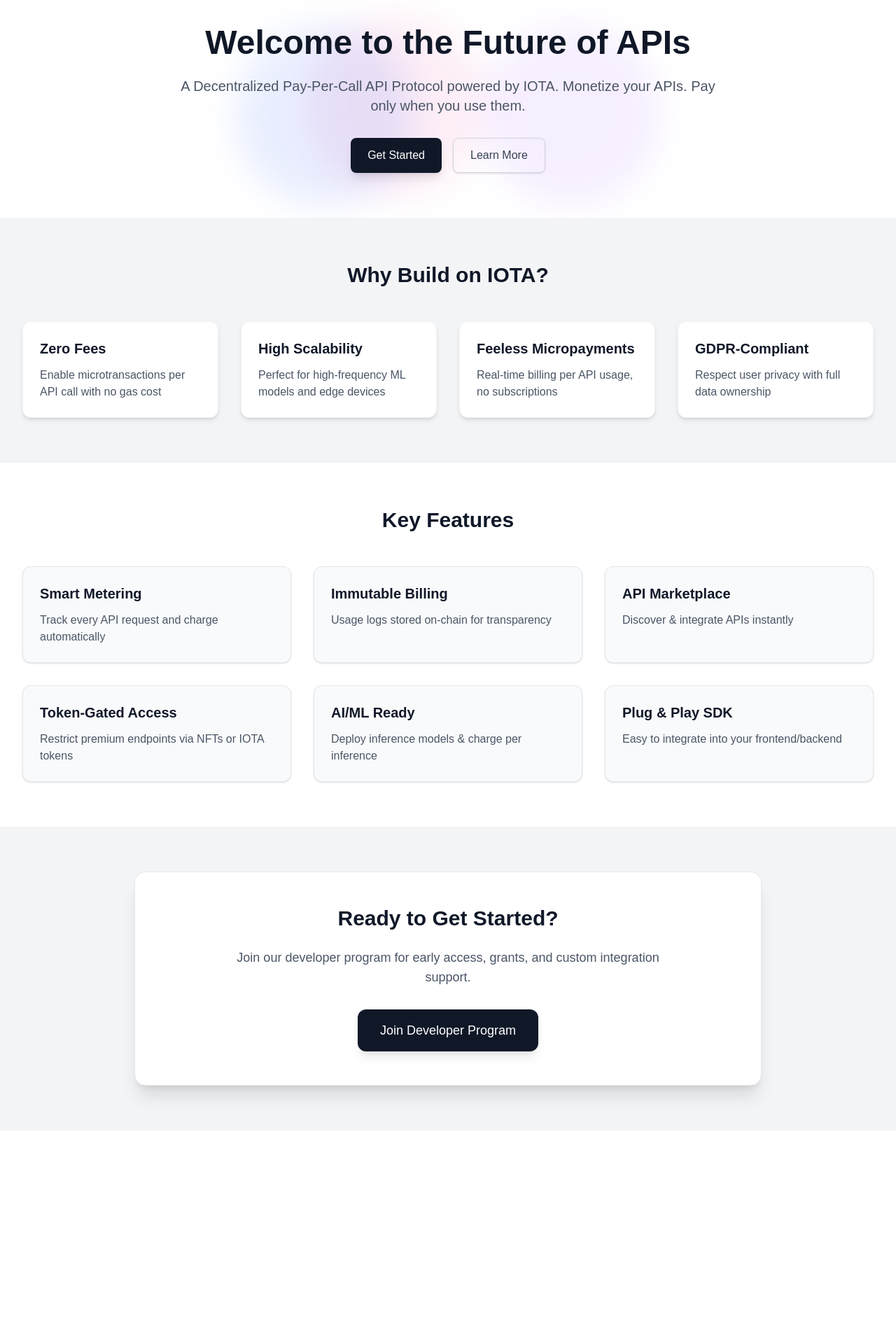
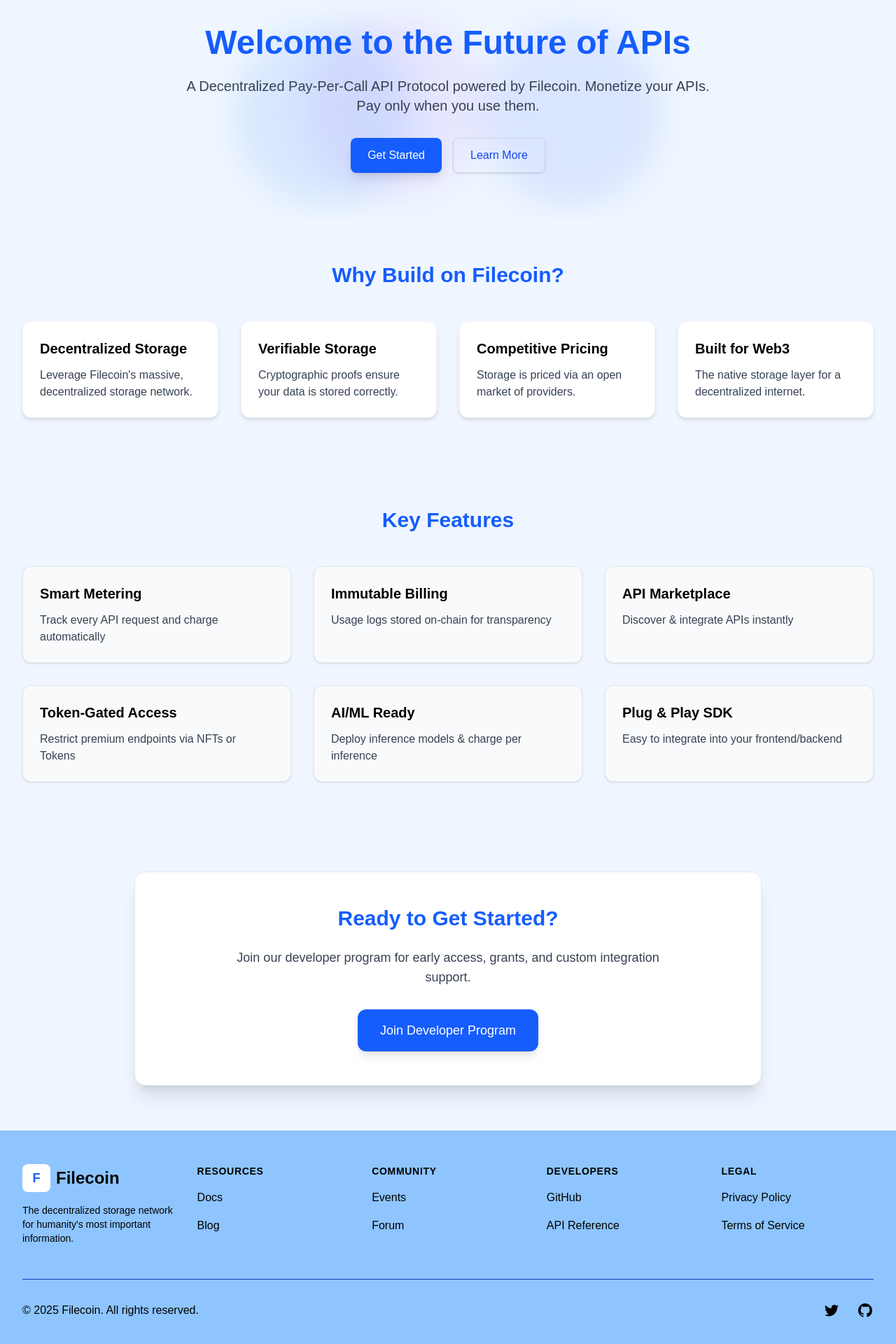
Before and after one commit to ayushsingh82/FilStream, a Next.js app: page / in a window 1280 px wide. Shown: the part 108-2028 px from the top of the page at 70% size. Before the commit the page ends 1723 px from the top, so only its background shows below. Built offline with nearby package versions, Linux system fonts and the light colour scheme.

Commit message:
ui improved

```diff
--- /dev/null
+++ b/src/app/components/Footer.tsx
@@ -0,0 +1,77 @@
+import Link from 'next/link';
+import { Twitter, Github, Discord } from 'lucide-react'; // Assuming you'll add lucide-react for icons
+
+const Footer = () => {
+  return (
+    <footer className="bg-blue-300 text-black">
+      <div className="max-w-7xl mx-auto py-12 px-4 sm:px-6 lg:px-8">
+        <div className="grid grid-cols-2 md:grid-cols-4 lg:grid-cols-5 gap-8">
+
+          {/* Logo and About */}
+          <div className="col-span-2 md:col-span-4 lg:col-span-1">
+            <div className="flex items-center space-x-2 mb-4">
+              <div className="w-10 h-10 bg-white rounded-lg flex items-center justify-center">
+                <span className="text-blue-600 font-bold text-lg">F</span>
+              </div>
+              <span className="text-2xl font-bold">Filecoin</span>
+            </div>
+            <p className="text-black text-sm">
+              The decentralized storage network for humanity's most important information.
+            </p>
+          </div>
+
+          {/* Resources */}
+          <div>
+            <h3 className="text-sm font-semibold text-black tracking-wider uppercase">Resources</h3>
+            <ul className="mt-4 space-y-4">
+              <li><Link href="#" className="text-base text-black hover:text-white">Docs</Link></li>
+              <li><Link href="#" className="text-base text-black hover:text-white">Blog</Link></li>
+
+            </ul>
+          </div>
+
+          {/* Community */}
+          <div>
+            <h3 className="text-sm font-semibold text-black tracking-wider uppercase">Community</h3>
+            <ul className="mt-4 space-y-4">
+              <li><Link href="#" className="text-base text-black hover:text-white">Events</Link></li>
+              <li><Link href="#" className="text-base text-black hover:text-white">Forum</Link></li>
+
+            </ul>
+          </div>
+
+          {/* Developers */}
+          <div>
+            <h3 className="text-sm font-semibold text-black tracking-wider uppercase">Developers</h3>
+            <ul className="mt-4 space-y-4">
+              <li><Link href="#" className="text-base text-black ">GitHub</Link></li>
+              <li><Link href="#" className="text-base text-black ">API Reference</Link></li>
+
+            </ul>
+          </div>
+
+          {/* Legal */}
+          <div>
+            <h3 className="text-sm font-semibold text-black tracking-wider uppercase">Legal</h3>
+            <ul className="mt-4 space-y-4">
+              <li><Link href="#" className="text-base text-black ">Privacy Policy</Link></li>
+              <li><Link href="#" className="text-base text-black ">Terms of Service</Link></li>
+            </ul>
+          </div>
+
+        </div>
+
+        <div className="mt-12 border-t border-blue-800 pt-8 flex flex-col sm:flex-row justify-between items-center">
+          <p className="text-base text-black">&copy; {new Date().getFullYear()} Filecoin. All rights reserved.</p>
+          <div className="flex space-x-6 mt-4 sm:mt-0">
+            {/* Replace with actual social links */}
+            <Link href="#" className="text-black"><span className="sr-only">Twitter</span><svg className="h-6 w-6" fill="currentColor" viewBox="0 0 24 24" aria-hidden="true"><path d="M8.29 20.251c7.547 0 11.675-6.253 11.675-11.675 0-.178 0-.355-.012-.53A8.348 8.348 0 0022 5.92a8.19 8.19 0 01-2.357.646 4.118 4.118 0 001.804-2.27 8.224 8.224 0 01-2.605.996 4.107 4.107 0 00-6.993 3.743 11.65 11.65 0 01-8.457-4.287 4.106 4.106 0 001.27 5.477A4.072 4.072 0 012.8 9.71v.052a4.105 4.105 0 003.292 4.022 4.095 4.095 0 01-1.853.07 4.108 4.108 0 003.834 2.85A8.233 8.233 0 012 18.407a11.616 11.616 0 006.29 1.84" /></svg></Link>
+            <Link href="#" className="text-black"><span className="sr-only">GitHub</span><svg className="h-6 w-6" fill="currentColor" viewBox="0 0 24 24" aria-hidden="true"><path fillRule="evenodd" d="M12 2C6.477 2 2 6.477 2 12c0 4.418 2.865 8.165 6.839 9.49.5.092.682-.217.682-.482 0-.237-.009-.868-.014-1.703-2.782.605-3.369-1.343-3.369-1.343-.454-1.158-1.11-1.466-1.11-1.466-.908-.62.069-.608.069-.608 1.003.07 1.531 1.032 1.531 1.032.892 1.53 2.341 1.088 2.91.832.092-.647.35-1.088.636-1.338-2.22-.253-4.555-1.113-4.555-4.951 0-1.093.39-1.988 1.031-2.688-.103-.253-.446-1.272.098-2.65 0 0 .84-.27 2.75 1.026A9.564 9.564 0 0112 6.844c.85.004 1.705.115 2.504.337 1.909-1.296 2.747-1.027 2.747-1.027.546 1.379.203 2.398.1 2.651.64.7 1.03 1.595 1.03 2.688 0 3.848-2.338 4.695-4.566 4.943.359.309.678.92.678 1.855 0 1.338-.012 2.419-.012 2.747 0 .268.18.58.688.482A10.003 10.003 0 0022 12c0-5.523-4.477-10-10-10z" clipRule="evenodd" /></svg></Link>
+          </div>
+        </div>
+      </div>
+    </footer>
+  );
+};
+
+export default Footer;
--- a/src/app/launch/page.tsx
+++ b/src/app/launch/page.tsx
@@ -26,7 +26,7 @@
 
 export default function LaunchPage() {
   return (
-    <div className="min-h-screen bg-white p-8">
+    <div className="min-h-screen bg-blue-50 p-8">
       <div className="max-w-7xl mx-auto">
         {/* Header Section */}
         <div className="text-center mb-8">
--- a/src/app/layout.tsx
+++ b/src/app/layout.tsx
@@ -2,6 +2,7 @@
 import { Geist, Geist_Mono } from "next/font/google";
 import "./globals.css";
 import Navbar from "./components/Navbar";
+import Footer from "./components/Footer";
 
 const geistSans = Geist({
   variable: "--font-geist-sans",
@@ -26,10 +27,11 @@
   return (
     <html lang="en">
       <body
-        className={`${geistSans.variable} ${geistMono.variable} antialiased`}
+        className={`${geistSans.variable} ${geistMono.variable} antialiased flex flex-col min-h-screen`}
       >
         <Navbar />
-        {children}
+        <main className="flex-grow">{children}</main>
+        <Footer />
       </body>
     </html>
   );
--- a/src/app/page.tsx
+++ b/src/app/page.tsx
@@ -2,29 +2,29 @@
 
 export default function Home() {
   return (
-    <div className="min-h-screen bg-white">
+    <div className="min-h-screen bg-blue-50">
       {/* Hero Section */}
       <section className="relative pt-20 pb-16 px-4 sm:px-6 lg:px-8 overflow-hidden">
         <div className="absolute inset-0 animate-gradient tech-grid"></div>
         <div className="max-w-7xl mx-auto relative">
           <div className="text-center">
             {/* Animated circles */}
-            <div className="absolute top-0 left-1/4 w-64 h-64 bg-indigo-100 rounded-full mix-blend-multiply filter blur-xl opacity-70 animate-float"></div>
-            <div className="absolute top-0 right-1/4 w-64 h-64 bg-purple-100 rounded-full mix-blend-multiply filter blur-xl opacity-70 animate-float" style={{ animationDelay: '-2s' }}></div>
-            <div className="absolute -bottom-8 left-1/3 w-64 h-64 bg-pink-100 rounded-full mix-blend-multiply filter blur-xl opacity-70 animate-float" style={{ animationDelay: '-4s' }}></div>
+            <div className="absolute top-0 left-1/4 w-64 h-64 bg-blue-100 rounded-full mix-blend-multiply filter blur-xl opacity-70 animate-float"></div>
+            <div className="absolute top-0 right-1/4 w-64 h-64 bg-indigo-100 rounded-full mix-blend-multiply filter blur-xl opacity-70 animate-float" style={{ animationDelay: '-2s' }}></div>
+            <div className="absolute -bottom-8 left-1/3 w-64 h-64 bg-purple-100 rounded-full mix-blend-multiply filter blur-xl opacity-70 animate-float" style={{ animationDelay: '-4s' }}></div>
 
             <div className="relative">
-              <h1 className="text-4xl sm:text-5xl font-bold text-gray-900 mb-6 animate-float">
+              <h1 className="text-4xl sm:text-5xl font-bold text-blue-600 mb-6 animate-float">
                 Welcome to the Future of APIs
               </h1>
-              <p className="text-xl text-gray-600 mb-8 max-w-3xl mx-auto animate-float" style={{ animationDelay: '-1s' }}>
-                A Decentralized Pay-Per-Call API Protocol powered by IOTA. Monetize your APIs. Pay only when you use them.
+              <p className="text-xl text-gray-700 mb-8 max-w-3xl mx-auto animate-float" style={{ animationDelay: '-1s' }}>
+                A Decentralized Pay-Per-Call API Protocol powered by Filecoin. Monetize your APIs. Pay only when you use them.
               </p>
               <div className="flex gap-4 justify-center animate-float" style={{ animationDelay: '-2s' }}>
-                <button className="bg-gray-900 text-white px-6 py-3 rounded-lg hover:bg-gray-800 transition-all duration-300 shadow-lg hover:shadow-xl animate-pulse-glow">
+                <button className="bg-blue-600 text-white px-6 py-3 rounded-lg hover:bg-blue-700 transition-all duration-300 shadow-lg hover:shadow-xl animate-pulse-glow">
                   Get Started
                 </button>
-                <button className="border border-gray-300 text-gray-700 px-6 py-3 rounded-lg hover:bg-gray-50 transition-all duration-300 shadow-sm hover:shadow-md">
+                <button className="border border-gray-300 text-blue-700 px-6 py-3 rounded-lg hover:bg-gray-50 transition-all duration-300 shadow-sm hover:shadow-md">
                   Learn More
                 </button>
               </div>
@@ -34,31 +34,31 @@
       </section>
 
       {/* Features Grid */}
-      <section className="py-16 bg-gray-100">
+      <section className="py-16 bg-blue-50">
         <div className="max-w-7xl mx-auto px-4 sm:px-6 lg:px-8">
-          <h2 className="text-3xl font-bold text-gray-900 text-center mb-12">Why Build on IOTA?</h2>
+          <h2 className="text-3xl font-bold text-blue-600 text-center mb-12">Why Build on Filecoin?</h2>
           <div className="grid grid-cols-1 md:grid-cols-2 lg:grid-cols-4 gap-8">
             {[
               {
-                title: "Zero Fees",
-                description: "Enable microtransactions per API call with no gas cost"
+                title: "Decentralized Storage",
+                description: "Leverage Filecoin's massive, decentralized storage network."
               },
               {
-                title: "High Scalability",
-                description: "Perfect for high-frequency ML models and edge devices"
+                title: "Verifiable Storage",
+                description: "Cryptographic proofs ensure your data is stored correctly."
               },
               {
-                title: "Feeless Micropayments",
-                description: "Real-time billing per API usage, no subscriptions"
+                title: "Competitive Pricing",
+                description: "Storage is priced via an open market of providers."
               },
               {
-                title: "GDPR-Compliant",
-                description: "Respect user privacy with full data ownership"
+                title: "Built for Web3",
+                description: "The native storage layer for a decentralized internet."
               }
             ].map((feature, index) => (
               <div key={index} className="bg-white p-6 rounded-xl shadow-md hover:shadow-xl transition-all duration-300 border border-gray-100 hover:border-gray-200">
-                <h3 className="text-xl font-semibold text-gray-900 mb-3">{feature.title}</h3>
-                <p className="text-gray-600">{feature.description}</p>
+                <h3 className="text-xl font-semibold text-black mb-3">{feature.title}</h3>
+                <p className="text-gray-700">{feature.description}</p>
               </div>
             ))}
           </div>
@@ -66,9 +66,9 @@
       </section>
 
       {/* Key Features */}
-      <section className="py-16">
+      <section className="py-16 bg-blue-50">
         <div className="max-w-7xl mx-auto px-4 sm:px-6 lg:px-8">
-          <h2 className="text-3xl font-bold text-gray-900 text-center mb-12">Key Features</h2>
+          <h2 className="text-3xl font-bold text-blue-600 text-center mb-12">Key Features</h2>
           <div className="grid grid-cols-1 md:grid-cols-2 lg:grid-cols-3 gap-8">
             {[
               {
@@ -85,7 +85,7 @@
               },
               {
                 title: "Token-Gated Access",
-                description: "Restrict premium endpoints via NFTs or IOTA tokens"
+                description: "Restrict premium endpoints via NFTs or Tokens"
               },
               {
                 title: "AI/ML Ready",
@@ -97,8 +97,8 @@
               }
             ].map((feature, index) => (
               <div key={index} className="bg-gray-50 p-6 rounded-xl shadow-sm hover:shadow-lg transition-all duration-300 border border-gray-200 hover:border-gray-300">
-                <h3 className="text-xl font-semibold text-gray-900 mb-3">{feature.title}</h3>
-                <p className="text-gray-600">{feature.description}</p>
+                <h3 className="text-xl font-semibold text-black mb-3">{feature.title}</h3>
+                <p className="text-gray-700">{feature.description}</p>
               </div>
             ))}
           </div>
@@ -106,14 +106,14 @@
       </section>
 
       {/* CTA Section */}
-      <section className="py-16 bg-gray-100">
+      <section className="py-16 bg-blue-50">
         <div className="max-w-7xl mx-auto px-4 sm:px-6 lg:px-8 text-center">
           <div className="bg-white rounded-2xl shadow-xl p-12 max-w-4xl mx-auto border border-gray-200">
-            <h2 className="text-3xl font-bold text-gray-900 mb-6">Ready to Get Started?</h2>
-            <p className="text-gray-600 mb-8 max-w-2xl mx-auto text-lg">
+            <h2 className="text-3xl font-bold text-blue-600 mb-6">Ready to Get Started?</h2>
+            <p className="text-gray-700 mb-8 max-w-2xl mx-auto text-lg">
               Join our developer program for early access, grants, and custom integration support.
             </p>
-            <button className="bg-gray-900 text-white px-8 py-4 rounded-xl hover:bg-gray-800 transition-all duration-300 shadow-lg hover:shadow-xl text-lg font-medium">
+            <button className="bg-blue-600 text-white px-8 py-4 rounded-xl hover:bg-blue-700 transition-all duration-300 shadow-lg hover:shadow-xl text-lg font-medium">
               Join Developer Program
             </button>
           </div>
```
Also changed, not shown: src/app/try/page.tsx (+14 -14 lines).
